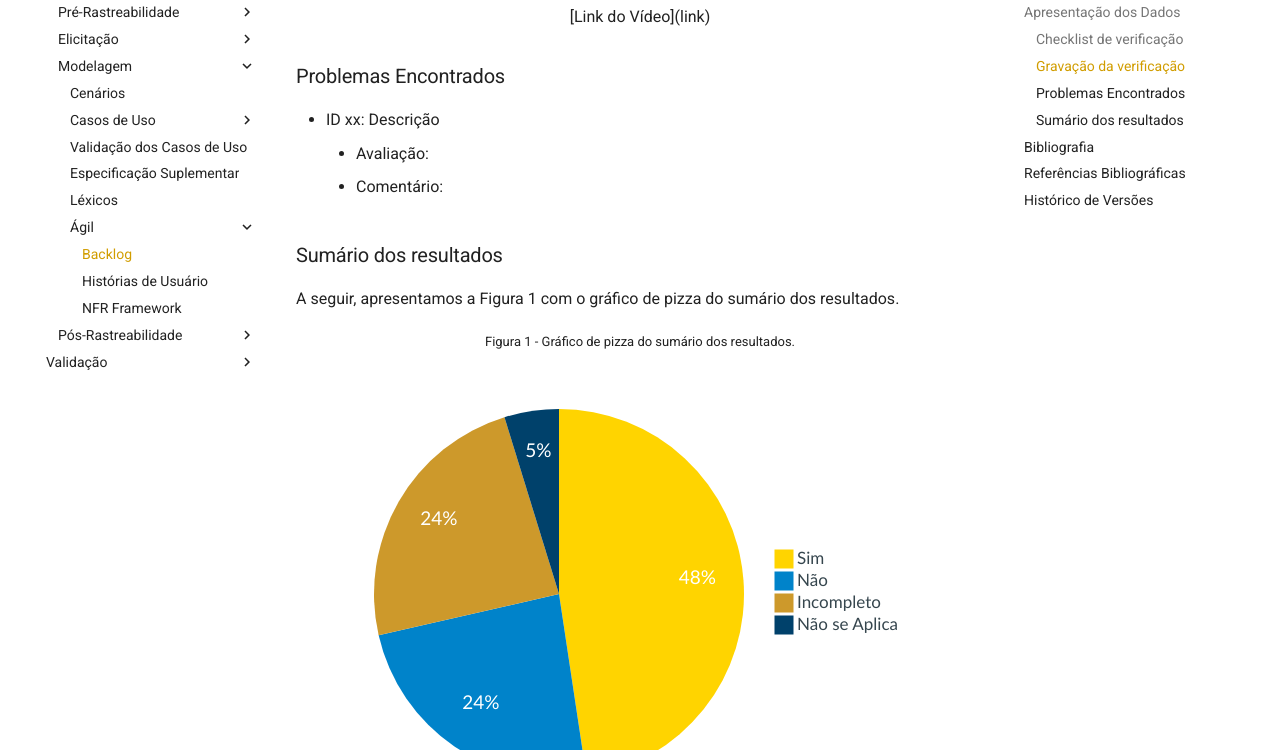
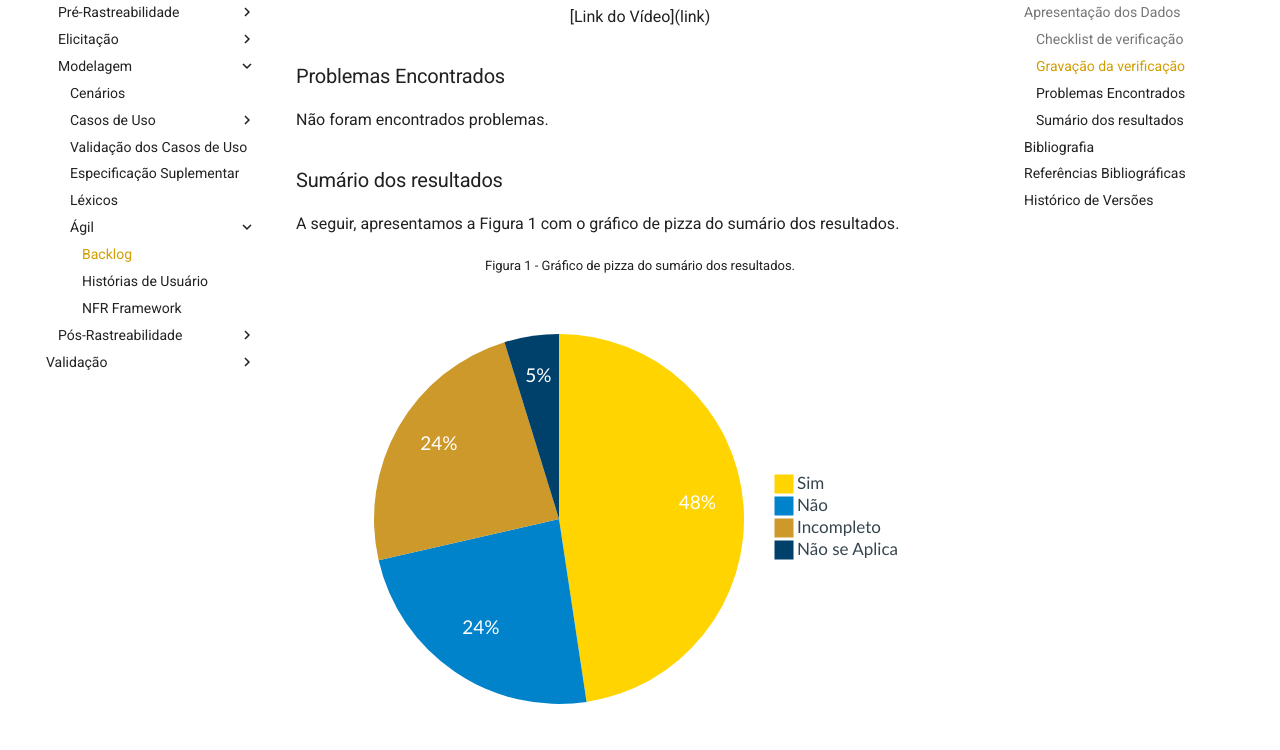
Before and after one commit to Requisitos-de-Software/2024.1-Serasa, an MkDocs documentation site: the page built from docs/verificacao/grupo/modelagem/agil/backlog.md, in a window 1280 px wide and 900 px high, scrolled down 1582 px, cut to the strip 150-900 px from the top of the window. Built offline with MkDocs 1.6.1 and Material for MkDocs 9.7.7, drawn with Linux system fonts in a browser that asks for light colours; comment, search, counter and statistics services are not loaded.

Commit message:
fix revisores

```diff
--- a/docs/verificacao/grupo/modelagem/agil/backlog.md
+++ b/docs/verificacao/grupo/modelagem/agil/backlog.md
@@ -41,10 +41,7 @@ Abaixo, nas Tabela 1 e 2, temos respectivamente o checklist elaborado para a ver
 
 ### Problemas Encontrados
 
-- ID xx: Descrição
-    - Avaliação:
-    - Comentário:
-
+Não foram encontrados problemas.
 
 ### Sumário dos resultados
 
@@ -107,7 +104,7 @@ pie
 
 | Versão | Data | Descrição | Autor(es) | Revisor(es) |
 | :----: | :--: | --------- | ----------- | ------ |
-| `1.0`  | 29/06/2024 | Criação do documento | [Elias F. Oliveira][EliasGH] | [Claudio H.](ClaudioGH) |
+| `1.0`  | 29/06/2024 | Criação do documento | [Elias F. Oliveira][EliasGH] | [Claudio H.][ClaudioGH] |
 
 [ClaudioGH]: https://github.com/claudiohsc
 [DaniloGH]: https://github.com/Danilo-Carvalho-Antunes
```
Also changed, not shown: docs/verificacao/grupo/modelagem/agil/historias_de_usuario.md (+1 -1 lines), docs/verificacao/grupo/modelagem/agil/nfr.md (+1 -1 lines).
